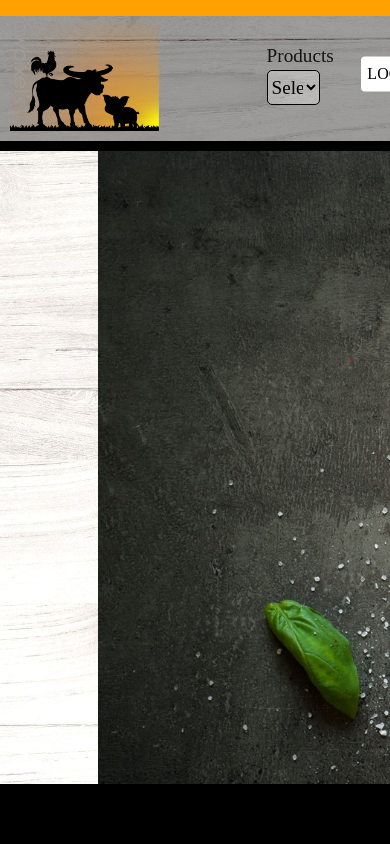
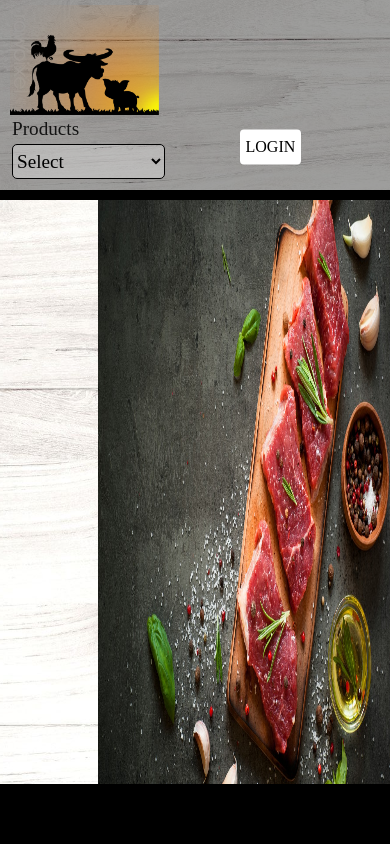
Before and after one commit to acevergel01/JoncelLivestockTrading, a PHP site: page / in a window 390 px wide; the page is wider, and only the part inside the window is pictured. Run offline with PHP 8.4, Linux system fonts and the light colour scheme.

Commit message:
Added responsive

```diff
--- a/index.php
+++ b/index.php
@@ -28,11 +28,11 @@ if (isset($_SESSION["id"])) {
         <div class="container-fluid">
             <div class="row">
                 <div style="background-color: #000;height:50%;"></div>
-                <div class="logo col-7">
+                <div class="logo col-sm-7">
                     <a href="index.php"> <img src="assets/logo.png" alt="Jocel Livestock Trading" /></a>
                 </div>
-                <div class="col-5 row" style="padding:0;margin:0">
-                    <div class="col-2"></div>
+                <div class="row col-sm-5" style="padding:0;margin:0">
+                    <div class="col-2 filler"></div>
                     <div class="col-7" style="display: table;">
                         <div style="display: table-cell; vertical-align: middle;">
                             <label for="category">Products</label>
--- a/style.css
+++ b/style.css
@@ -1,5 +1,6 @@
 html {
-  height: 100%;  margin: 0;
+  height: 100%;
+  margin: 0;
   padding: 0;
 }
 body {
@@ -13,11 +14,6 @@ body {
   flex-direction: column;
   background-image: url("assets/BG1.jpg");
   background-size: cover;
-}
-@media (max-width: 600px) {
-  body {
-    border-top: 16px solid #ffa100;
-  }
 }
 
 header {
@@ -41,8 +37,8 @@ header .logo {
   height: 100%;
   float: left;
   margin-left: 20px;
-  padding:0;
-  margin:0;
+  padding: 0;
+  margin: 0;
   padding-left: 10px;
 }
 header .logo div {
@@ -62,13 +58,14 @@ header label {
   margin: 0px;
 }
 header select {
+  min-width: 100px;
   height: 35px;
   width: 75%;
   display: inline-block;
-  background-color: rgba(255,255,255,.3);
+  background-color: rgba(255, 255, 255, 0.3);
   border: solid 1px black;
   border-radius: 5px;
-  font-size: larger
+  font-size: larger;
 }
 header .button {
   height: 35px;
@@ -80,17 +77,15 @@ header .button {
   top: 50%;
   -ms-transform: translateY(-50%);
   transform: translateY(-50%);
-	border: none;
+  border: none;
 }
 
 header .button:hover {
   filter: brightness(0.95);
 }
 .center {
-  position: absolute;
   left: 50%;
   top: 50%;
-  transform: translate(-50%, -50%);
 }
 .side {
   background-size: cover;
@@ -98,7 +93,8 @@ header .button:hover {
 }
 .content {
   background-image: url("assets/BG2.jpg");
-  background-size: cover;
+  background-repeat: no-repeat;
+  background-size: 100% 100%;
   flex-grow: 1;
 }
 .imgcontainer {
@@ -180,7 +176,6 @@ input[type="password"] {
 .animate {
   -webkit-animation: animatezoom 0.6s;
   animation: animatezoom 0.6s;
-
 }
 
 @-webkit-keyframes animatezoom {
@@ -200,7 +195,15 @@ input[type="password"] {
     transform: scale(1);
   }
 }
-footer{
+footer {
   background-color: black;
   height: 60px;
 }
+@media screen and (max-width: 767px) {
+  header {
+    height: 200px;
+  }
+  header .filler {
+    display: none;
+  }
+}
```
